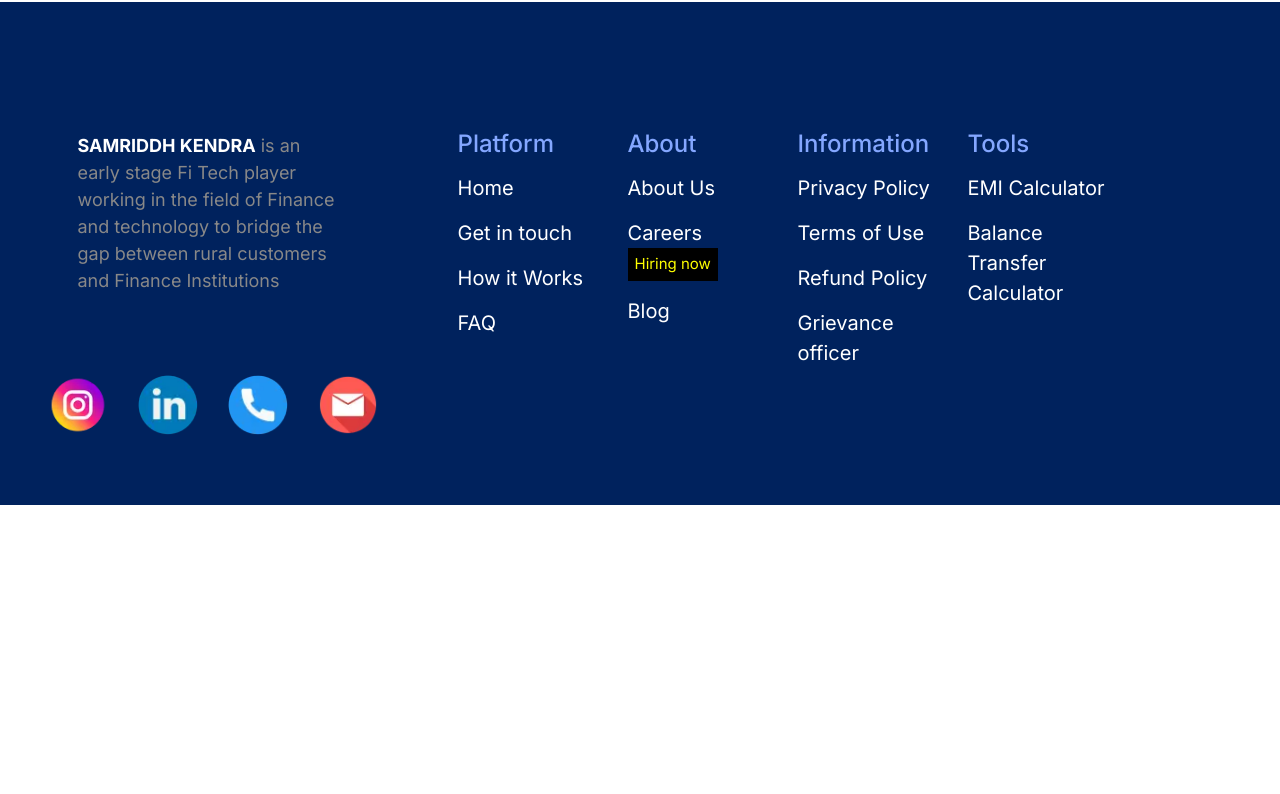
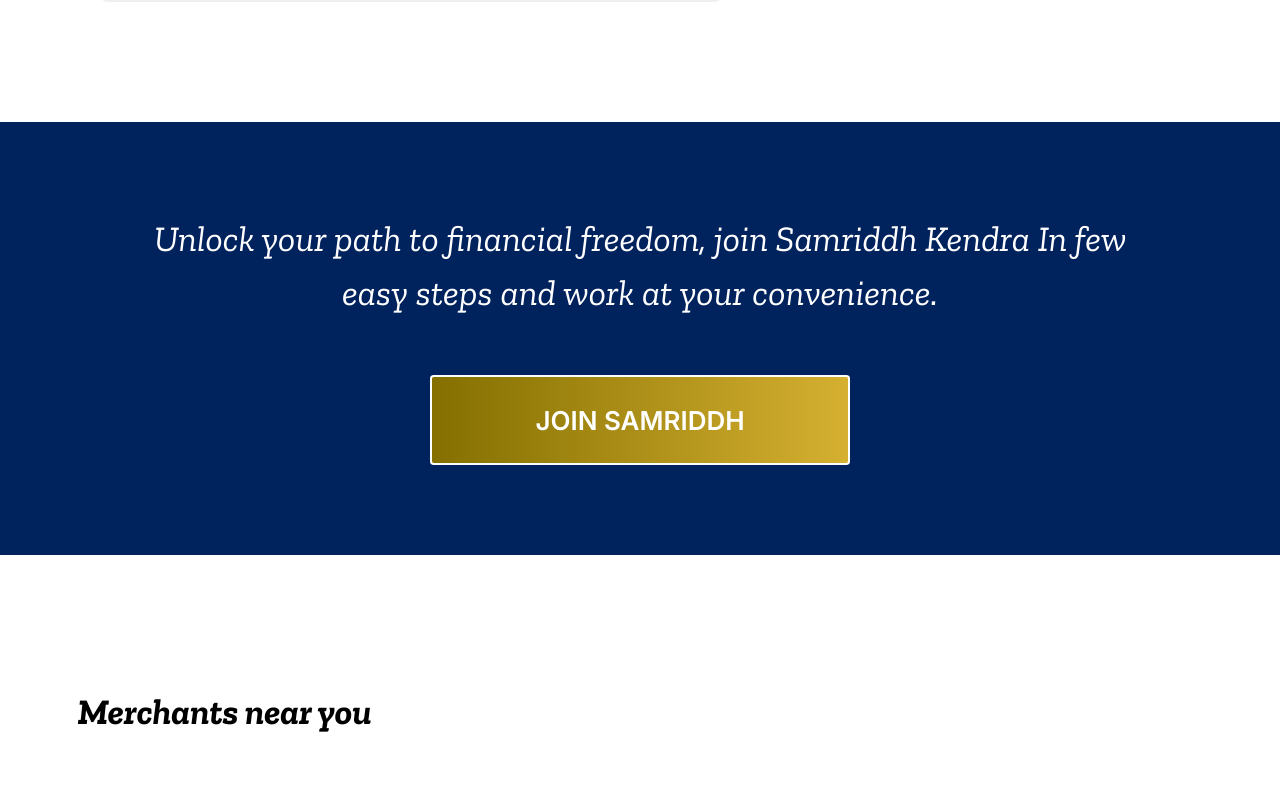
Before and after one commit to mohitanand744/Samriddh_React, a React (Vite) app: page /become_our_partner in a window 1280 px wide. Shown: the part 4726-5520 px from the top of the page. Before the commit the page ends 5231 px from the top, so only its background shows below. Built offline with nearby package versions, Linux system fonts and the light colour scheme.

Commit message:
added a section JOIN SAMRIDDH

```diff
--- a/src/Pages/BecomeOurPartner.jsx
+++ b/src/Pages/BecomeOurPartner.jsx
@@ -572,7 +572,7 @@
                         id={data.questionNum}
                         class={`accordion-collapse ${
                           index === 0 ? "collapse show" : "collapse"
-                        }  answerContainer my-lg-0 my-md-2 my-2`}
+                        }  answerContainer my-lg-3 my-md-2 my-2`}
                         data-bs-parent="#accordionExample"
                       >
                         <div className="accordion-body fs-20 font-inter p-5">
@@ -589,6 +589,25 @@
           </div>
         </div>
       </section>
+
+      <section className="BecomeOurPartner_section_8 p-5 my-10 text-white">
+        <div className="container p-lg-5 p-md-3 p-1">
+          <div className="row flex-columna align-items-center  justify-content-center gap-5 text-center p-lg-5 p-md-3 p-1">
+            <p className="title-font fs-36 fw-medium">
+              Unlock your path to financial freedom, join Samriddh Kendra In few
+              easy steps and work at your convenience.
+            </p>
+
+            <button className="btn mt-4 joinbtn text-white font-inter fs-26 fw-semibold">
+              JOIN SAMRIDDH
+            </button>
+          </div>
+        </div>
+      </section>
+
+      <section className="BecomeOurPartner_section_9">
+        <Title first_text="" span_text="Merchants near you" last_text="" />
+      </section>
     </div>
   );
 };
--- a/src/css/index.css
+++ b/src/css/index.css
@@ -384,6 +384,24 @@
 
 .accordion-item {
   border: none !important;
+}
+
+.joinbtn {
+  background: linear-gradient(90deg, #846f00, #d5b031);
+  width: 42rem !important;
+  height: 9rem !important;
+  border: 2px solid #fff !important;
+}
+
+.btn {
+  transition: 0.5s !important;
+  -webkit-transition: 0.5s !important;
+  -moz-transition: 0.5s !important;
+  -ms-transition: 0.5s !important;
+  -o-transition: 0.5s !important;
+  &:active {
+    scale: 0.85;
+  }
 }
 /***** End Global Css *****/
 
@@ -1632,7 +1650,7 @@
 
     .accordion-button {
       background: #eeeeee;
-      height: 6.2rem;
+      height: 7.2rem;
     }
     .answerContainer {
       border-radius: 2rem;
@@ -1651,6 +1669,10 @@
   }
 }
 
+.BecomeOurPartner_section_8 {
+  background-color: var(--dark-blue);
+}
+
 /***** End BecomeOurPartner_page Section *****/
 
 /***** Footer Section *****/
```
